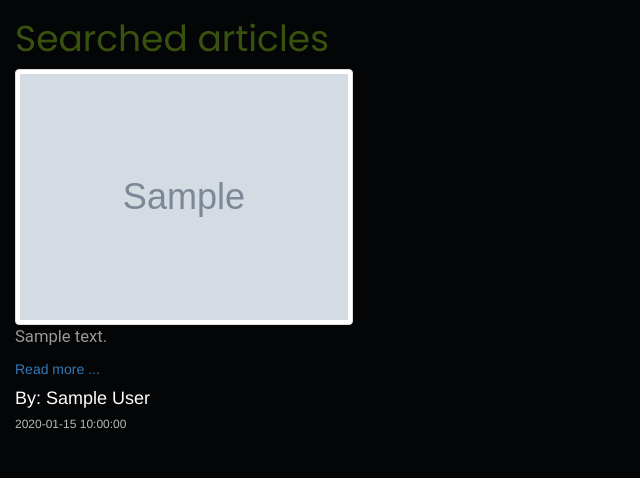
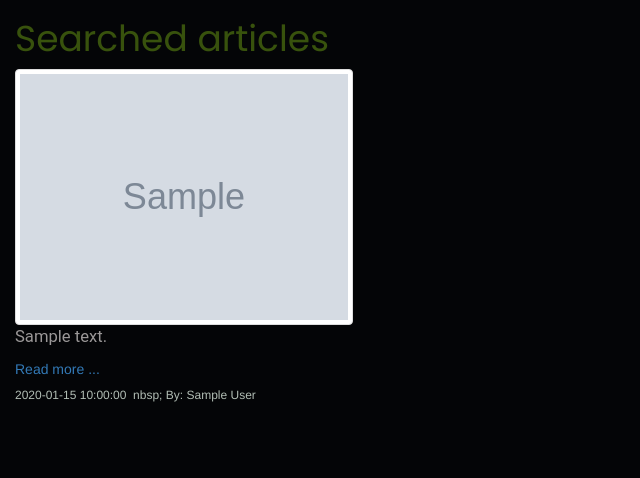
Before and after one commit to JoyChristine/News-App, a Flask app: template app/templates/search.html in a window 1280 px wide. Shown: the part 138-616 px from the top of the page, without its empty margins (0-640 px from the left). Run offline with Flask 2, Linux system fonts and the light colour scheme; the template is opened without the code that fills it: most values are stand-ins (such as "Sample title", 1, 10 or a date in 2020); grey boxes marked "Sample" are stand-in pictures; some libraries are stand-ins or nearby versions; some web fonts are replaced.

Commit message:
add authors name & date

```diff
--- a/app/templates/search.html
+++ b/app/templates/search.html
@@ -68,8 +68,9 @@ h5{
             <a href="{{article.url}}" class="card-link">Read more ...</a>
           </div>
           <div class="card-footer text-muted">
-            <h4>By: {{article.author}}</h4>
-            <h6>{{article.publishedDate}}</h6>
+
+            <h6>{{article.publishedDate}} &nbsp;nbsp; By: {{article.author}}
+            </h6>
           </div>
         </div>
       </div>
```
